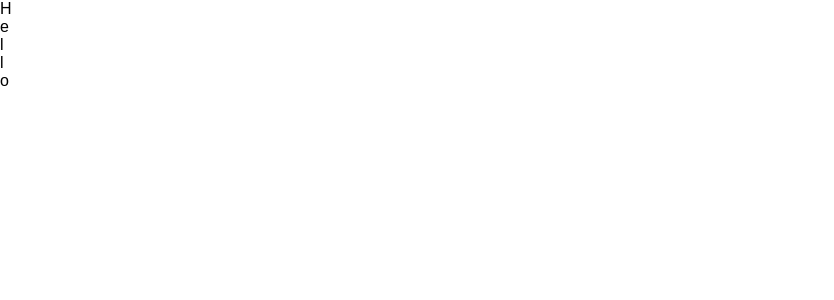
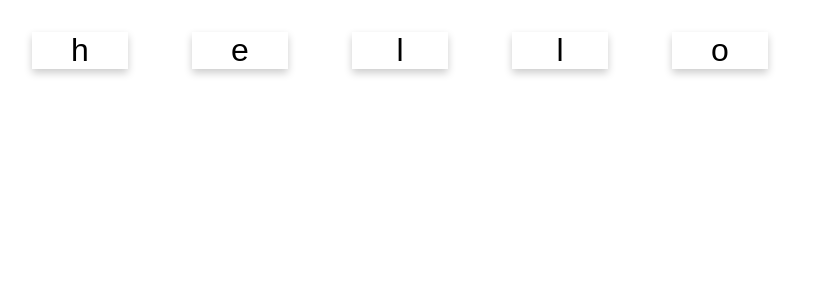
Before and after one commit to srithep444/card-game, a React (Create React App) app: page / in a window 1280 px wide. Shown: the top 300 px of the page, without its empty margins (0-834 px from the left). Built offline with nearby package versions, Linux system fonts and the light colour scheme.

Commit message:
สร้าง WordCard.js

```diff
--- a/src/App.css
+++ b/src/App.css
@@ -26,3 +26,13 @@
   from { transform: rotate(0deg); }
   to { transform: rotate(360deg); }
 }
+
+.card {
+  display: inline-block;
+  text-align: center;
+  width: 3em;
+  font-size: 2em;
+  box-shadow: 0 4px 8px 0 rgba(0,0,0,0.2);
+  margin: 1em;
+  user-select: none;
+}
--- a/src/App.js
+++ b/src/App.js
@@ -1,5 +1,6 @@
 import React, { Component } from 'react';
 import CharacterCard from './CharacterCard';
+import WordCard from './WordCard';
 import './App.css';
 
 const word = "Hello";
@@ -9,9 +10,7 @@
     render() {
     return (
       <div>
-        {
-          Array.from(word).map((c, i) => <CharacterCard value={c} key={i}/>)
-        }
+          <WordCard value="hello"/>
       </div>
     );
   }
--- a/src/CharacterCard.js
+++ b/src/CharacterCard.js
@@ -1,6 +1,6 @@
 import React, { Component } from 'react';
 export default class CharacterCard extends Component {
   render() {
-    return <div>{this.props.value}</div>;
+    return <div className = "card">{this.props.value}</div>;
   }
 }
--- /dev/null
+++ b/src/WordCard.js
@@ -0,0 +1,13 @@
+import React, { Component } from 'react';
+import CharacterCard from './CharacterCard';
+export default class WordCard extends Component {
+  render() {
+    return (
+      <div>
+        {Array.from(this.props.value).map((c, i) => (
+          <CharacterCard value={c} key={i} />
+        ))}
+      </div>
+    );
+  }
+}
```
